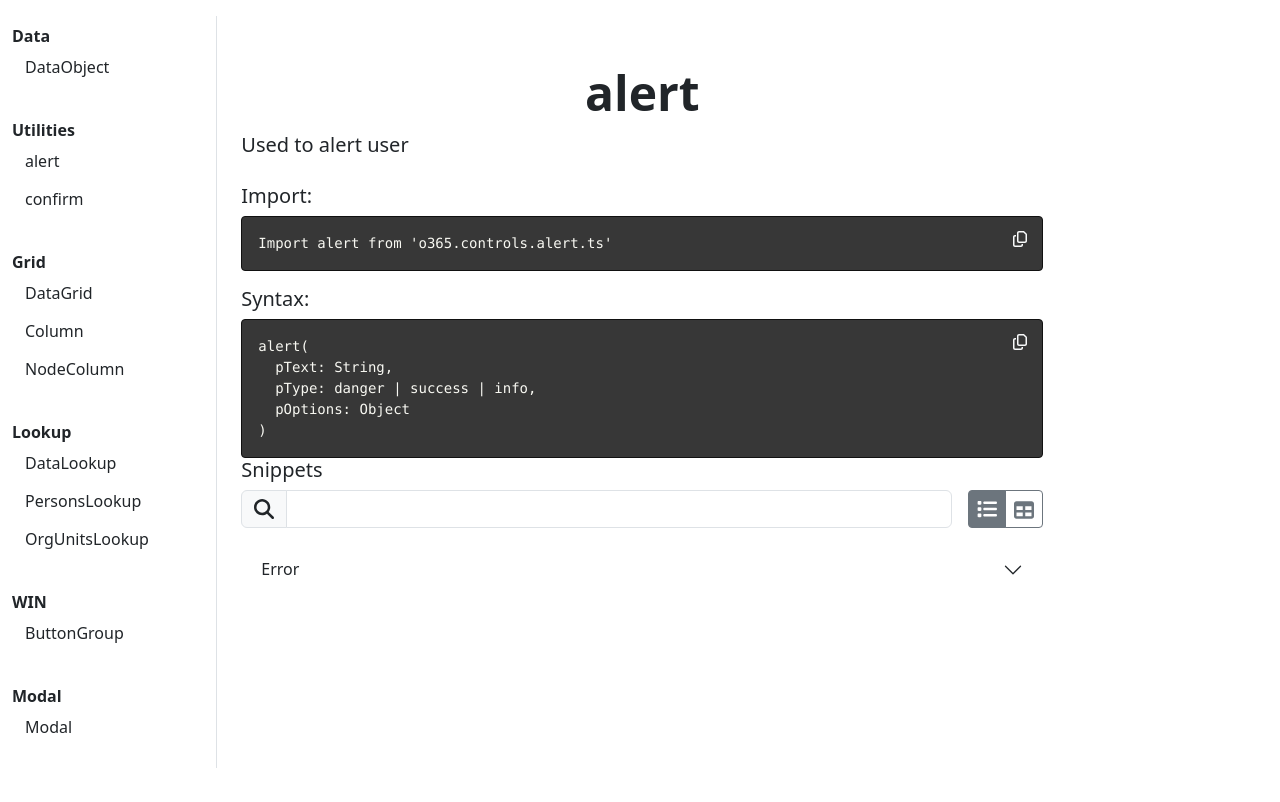
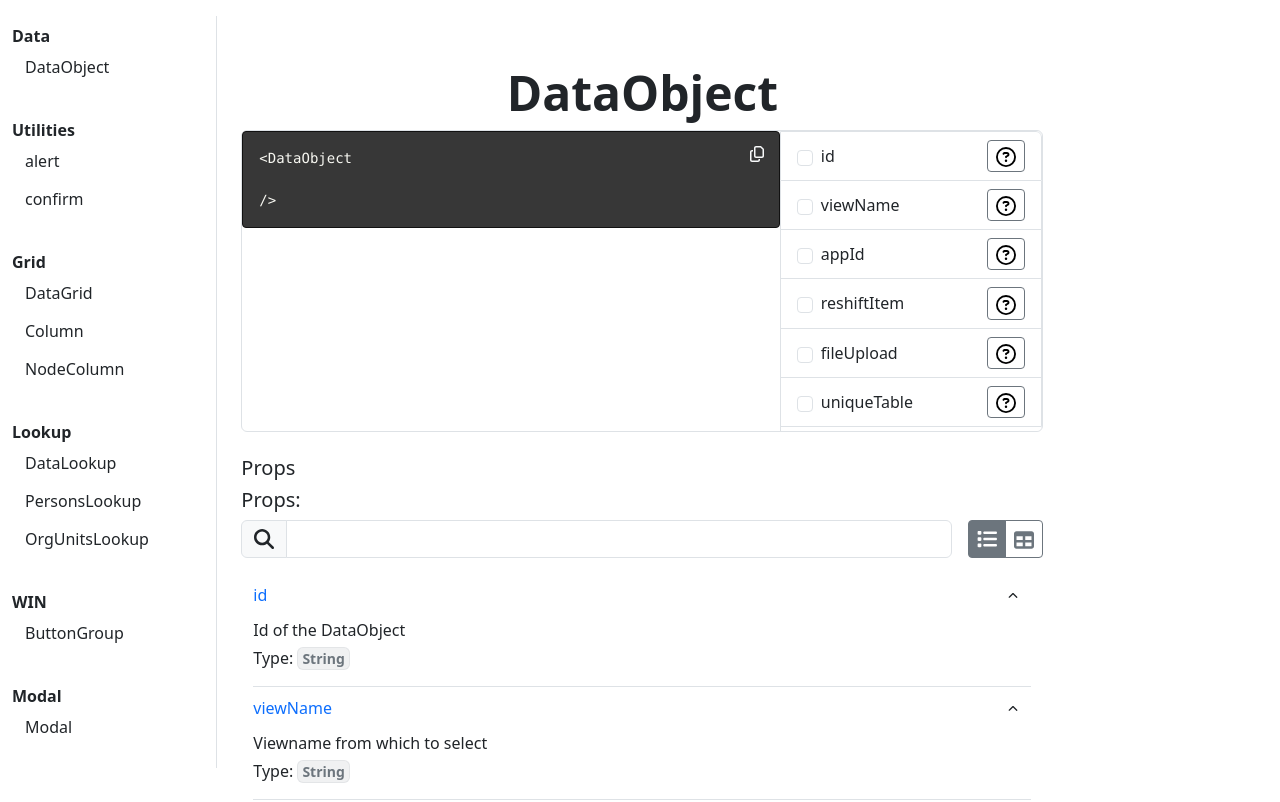
Before and after one commit to ArvidWedtstein/Omega-Docs, a Vue app: page / in a window 1280 px wide. Shown: the top 802 px of the page. Built offline with nearby package versions, Linux system fonts and the light colour scheme.

Commit message:
duplicatecheck.

```diff
--- a/src/App.vue
+++ b/src/App.vue
@@ -283,6 +283,7 @@
 <script setup lang="ts">
 // TODO: update lookup snippets
 // TODO: make view for snippets, exposes, events, params
+// TODO: make dynamic snippets. Replace {COMPONENT} with componentname and so on
 import components from "./assets/Components.json";
 import { ref, watch, onMounted } from "vue";
 import CodeBlock from "./components/CodeBlock.vue";
@@ -315,7 +316,6 @@
   type?: string | undefined;
   default?: string | undefined;
 }
-
 interface Property {
   name?: string | undefined;
   type?: string | undefined;
@@ -330,16 +330,75 @@
   id: number;
   name: string;
   description?: string;
-  template?: string;
+  template?: string | undefined;
+  example?: string | undefined;
   type?: string;
   category: string;
   path?: string;
-  params?: Partial<Array<Param>> | undefined;
-  slots?: Partial<Array<Slot>> | undefined;
-  events?: Partial<Array<Event>> | undefined;
+  params?: Array<Partial<Param>> | undefined;
+  slots?: Array<Partial<Slot>> | undefined;
+  events?: Array<Partial<Event>> | undefined;
   props?: Array<Partial<Property>> | undefined;
-  snippets?: Array<Snippet> | undefined;
-  exposes?: Array<Expose> | undefined;
+  snippets?: Array<Partial<Snippet>> | undefined;
+  exposes?: Array<Partial<Expose>> | undefined;
+}
+
+function checkForDuplicates(component: Tab): void {
+  function findDuplicates(array: Partial<{ name: string }>[]): string[] {
+    const names = array.map((item) => item.name);
+    const uniqueNames = new Set(names);
+    const duplicates: string[] = [];
+
+    uniqueNames.forEach((name) => {
+      const count = names.filter((n) => n === name).length;
+      if (count > 1 && name) {
+        duplicates.push(name);
+      }
+    });
+
+    return duplicates;
+  }
+
+  const duplicateProps = component.props ? findDuplicates(component.props) : [];
+  const duplicateSlots = component.slots ? findDuplicates(component.slots) : [];
+  const duplicateEvents = component.events
+    ? findDuplicates(component.events)
+    : [];
+  const duplicateParams = component.params
+    ? findDuplicates(component.params)
+    : [];
+
+  if (duplicateProps.length > 0) {
+    console.error(
+      `Duplicate props found in component: ${
+        component.name
+      }\nDuplicate prop names: ${duplicateProps.join(", ")}`
+    );
+  }
+
+  if (duplicateSlots.length > 0) {
+    console.error(
+      `Duplicate slots found in component: ${
+        component.name
+      }\nDuplicate slot names: ${duplicateSlots.join(", ")}`
+    );
+  }
+
+  if (duplicateEvents.length > 0) {
+    console.error(
+      `Duplicate events found in component: ${
+        component.name
+      }\nDuplicate event names: ${duplicateEvents.join(", ")}`
+    );
+  }
+
+  if (duplicateParams.length > 0) {
+    console.error(
+      `Duplicate params found in component: ${
+        component.name
+      }\nDuplicate param names: ${duplicateParams.join(", ")}`
+    );
+  }
 }
 
 const selectedTab_ID = ref();
@@ -375,12 +434,25 @@
 };
 
 onMounted(() => {
-  const vComponents = components.components.map((vComponent, id) => ({
-    id,
-    ...vComponent,
-  }));
+  const vComponents = components.components.map((pComponent) => {
+    checkForDuplicates(pComponent as Tab);
 
-  vTabs.value = vComponents;
+    return {
+      ...pComponent,
+      snippets: pComponent?.snippets?.map((pSnippet: Snippet) => {
+        if (pSnippet.code) {
+          pSnippet.code = pSnippet.code.replace(
+            /{COMPONENT}/g,
+            pComponent.name
+          );
+        }
+        return pSnippet;
+      }),
+    };
+  });
+
+  // console.log(vComponents);
+  vTabs.value = vComponents as Tab[];
 
   setSelectedTab(1);
 });
--- a/src/components/PropSelector.vue
+++ b/src/components/PropSelector.vue
@@ -70,7 +70,7 @@
 </template>
 
 <script setup lang="ts">
-import { ref, computed, defineEmits, defineProps, onMounted, watch } from "vue";
+import { ref, computed, onMounted, watch } from "vue";
 
 const vSelectedView = ref("list");
 const vSearch = ref("");
```
Also changed, not shown: src/assets/Components.json.
